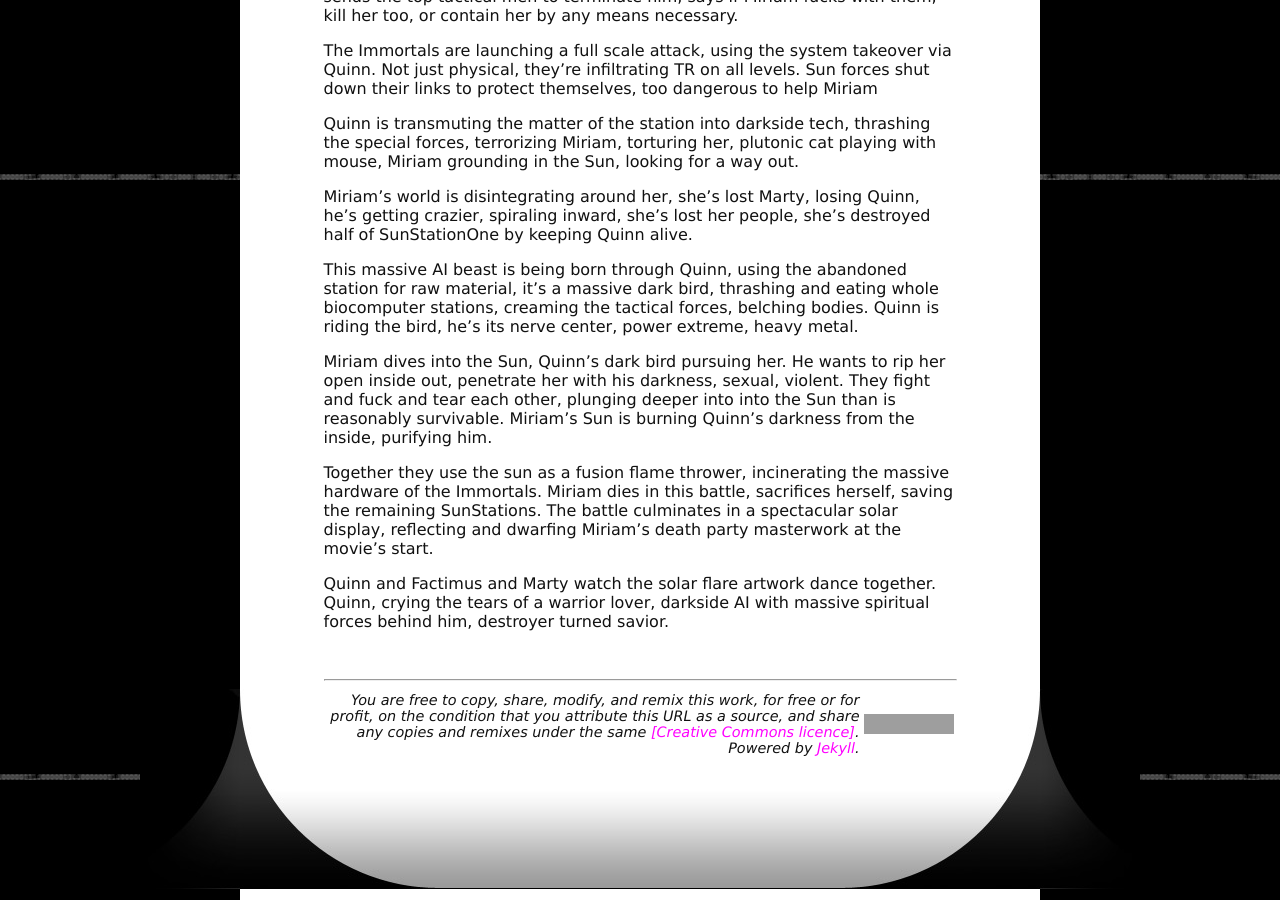
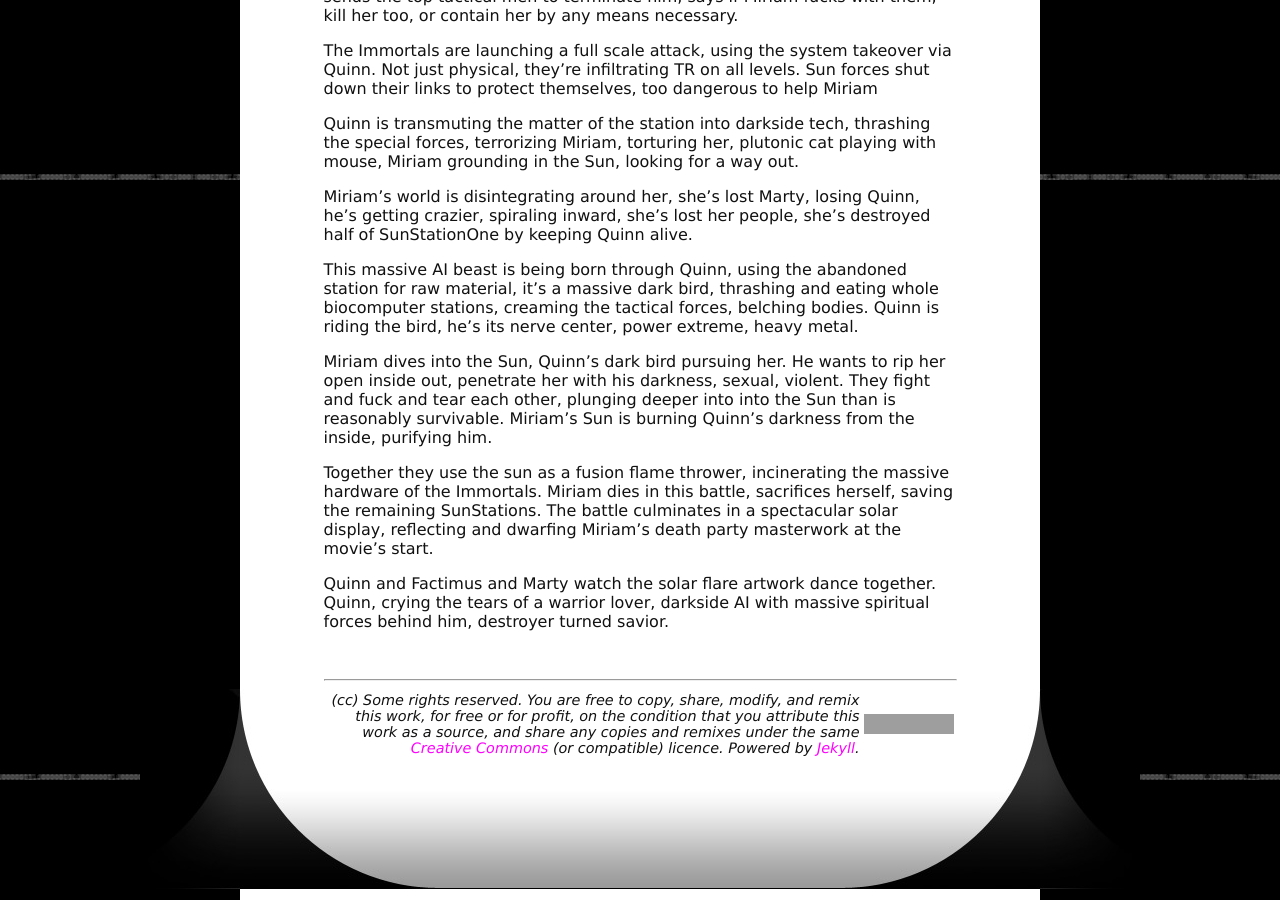
Before and after one commit to harlantwood/Heart_of_the_Sun, a Jekyll site: the page built from Heart_of_the_Sun/index.md, in a window 1280 px wide and 900 px high, scrolled down 2376 px. Built offline with Jekyll 4.4.1, drawn with Linux system fonts in a browser that asks for light colours; grey boxes are pictures that could not be loaded.

```diff
--- a/_layouts/default.html
+++ b/_layouts/default.html
@@ -67,12 +67,13 @@
         <tr>
           <td>
             <i>
+            (cc) Some rights reserved.
             You are free to copy, share, modify, and remix this work,
             for free or for profit,
-            on the condition that you attribute this URL as a source,
+            on the condition that you attribute this work as a source,
             and share any copies and remixes under the same
-            <a rel="license" href="http://creativecommons.org/licenses/by-sa/3.0/us/">[Creative
-              Commons licence]</a>.
+            <a rel="license" href="http://creativecommons.org/licenses/by-sa/3.0/us/">Creative
+              Commons</a> (or compatible) licence.
 
             Powered by <a href="http://jekyllrb.com/">Jekyll</a>.
           </i>
```
